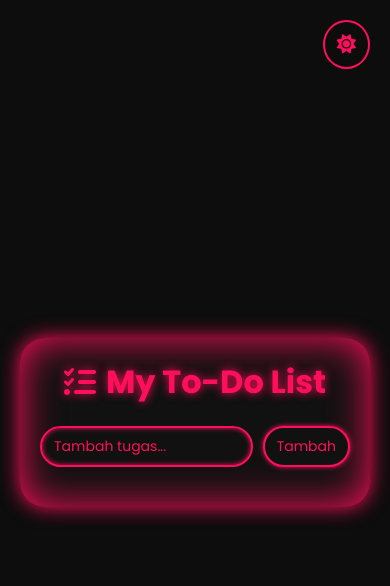
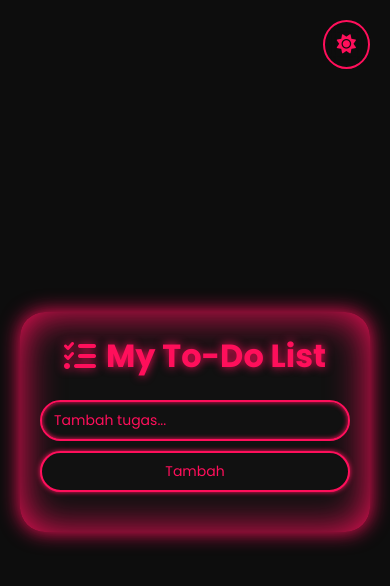
Before and after one commit to NoxSans24/Tugasku, a plain HTML site: page index.html in a window 390 px wide. Drawn offline with Linux system fonts and the light colour scheme.

Commit message:
Update style.css

```diff
--- a/style.css
+++ b/style.css
@@ -21,8 +21,8 @@ body {
 
 .box {
   position: relative;
-  width: 100%;              /* fleksibel */
-  max-width: 500px;         /* naikkan sedikit biar lega di tablet */
+  width: 100%;
+  max-width: 500px;
   margin: 0 auto;
   border-radius: 25px;
   background: #111;
@@ -39,13 +39,22 @@ body {
   justify-content: center;
   align-items: center;
   gap: 10px;
-  flex-wrap: wrap; /* biar kalau kepanjangan turun */
+  flex-wrap: wrap;
 }
 
 .login-title i { color: #ff0f5b; }
 
+/* 🔹 Input + Tombol */
+.input-group {
+  display: flex;
+  gap: 10px;
+  width: 100%;
+  flex-wrap: wrap;       /* biar responsif */
+}
+
 #taskInput {
   flex: 1;
+  min-width: 0;
   padding: 10px 20px;
   border-radius: 50px;
   border: 2px solid #ff0f5b;
@@ -53,7 +62,6 @@ body {
   background: #111;
   color: #ff0f5b;
   box-shadow: 0 0 5px #ff0f5b inset;
-  min-width: 0; /* biar input shrink di layar kecil */
 }
 
 #taskInput::placeholder { color: #ff0f5b; }
@@ -66,7 +74,7 @@ body {
   color: #ff0f5b;
   cursor: pointer;
   box-shadow: 0 0 5px #ff0f5b;
-  flex-shrink: 0;
+  flex-shrink: 0;        /* biar tombol nggak hancur */
 }
 
 #addBtn:hover {
@@ -75,6 +83,7 @@ body {
   box-shadow: 0 0 20px #ff0f5b;
 }
 
+/* 🔹 List Tugas */
 ul {
   list-style: none;
   padding-left: 0;
@@ -94,7 +103,7 @@ li {
   box-shadow: 0 0 10px #ff0f5b inset;
   transition: 0.3s;
   color:#ff0f5b;
-  word-break: break-word; /* biar teks panjang tetap muat */
+  word-break: break-word;
 }
 
 li.completed {
@@ -118,7 +127,7 @@ li .toggleBtn:hover { background: #ff0f5b; }
 li .delBtn { background: #ff0f5b; color: #111; }
 li .delBtn:hover { background: #ff3366; }
 
-/* Tombol toggle tema */
+/* 🔹 Tombol toggle tema */
 .theme-toggle {
   position: fixed;
   top: 20px;
@@ -139,7 +148,7 @@ li .delBtn:hover { background: #ff3366; }
   background: rgba(0, 240, 255, 0.1);
 }
 
-/* Mode terang */
+/* 🔹 Mode terang */
 body.light {
   background: #f2f2f2;
   color: #f2f2f2;
@@ -167,10 +176,17 @@ body.light li.completed {color:#111;border-color: #111;box-shadow: 0 0 10px #111
   .box {
     padding: 20px;
   }
+
+  .input-group {
+    flex-direction: column;  /* input di atas, tombol di bawah */
+  }
+
   #taskInput, #addBtn {
+    width: 100%;
     font-size: 14px;
     padding: 8px 12px;
   }
+
   li {
     font-size: 14px;
     padding: 8px 10px;
@@ -194,7 +210,7 @@ body.light li.completed {color:#111;border-color: #111;box-shadow: 0 0 10px #111
 /* Desktop besar (≥1200px) */
 @media (min-width: 1200px) {
   .box {
-    max-width: 600px;  /* tetap compact */
+    max-width: 600px;
   }
   #taskInput, #addBtn {
     font-size: 16px;
```
